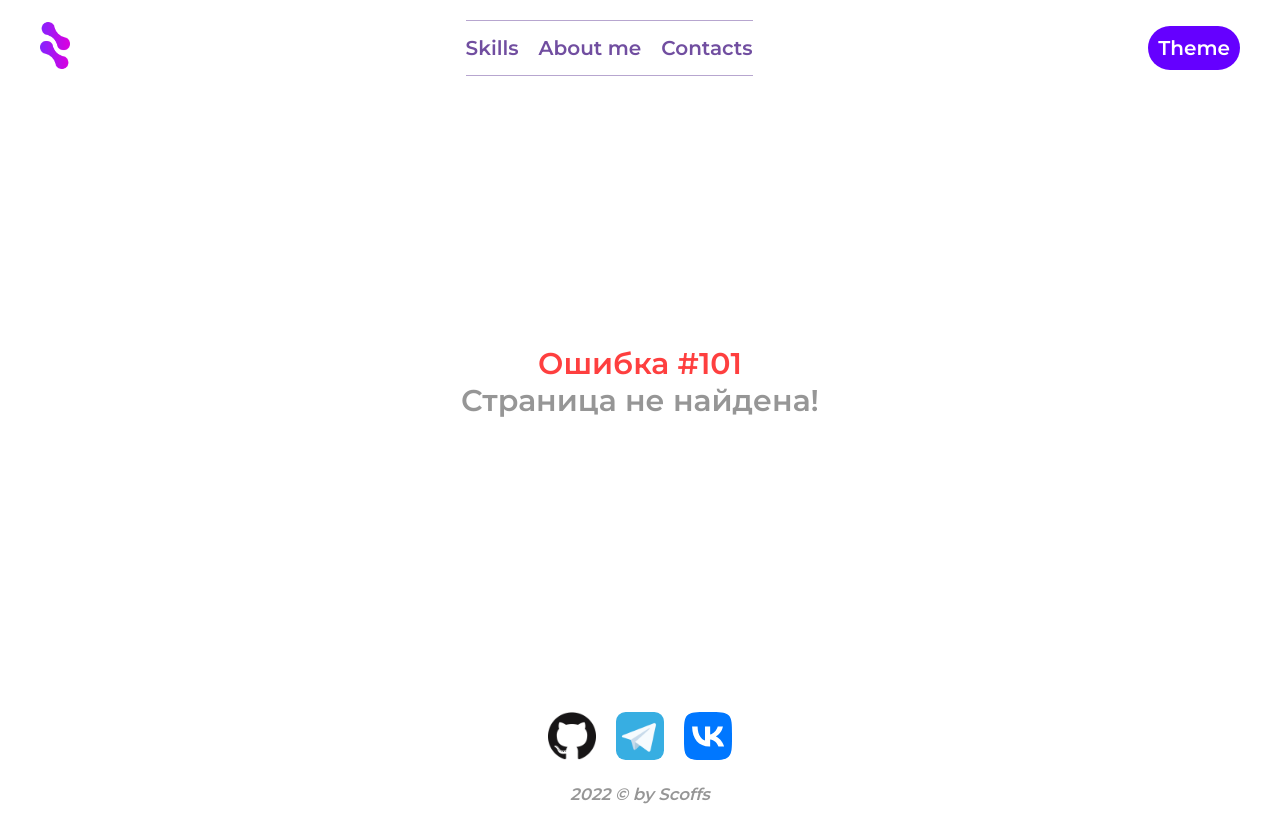
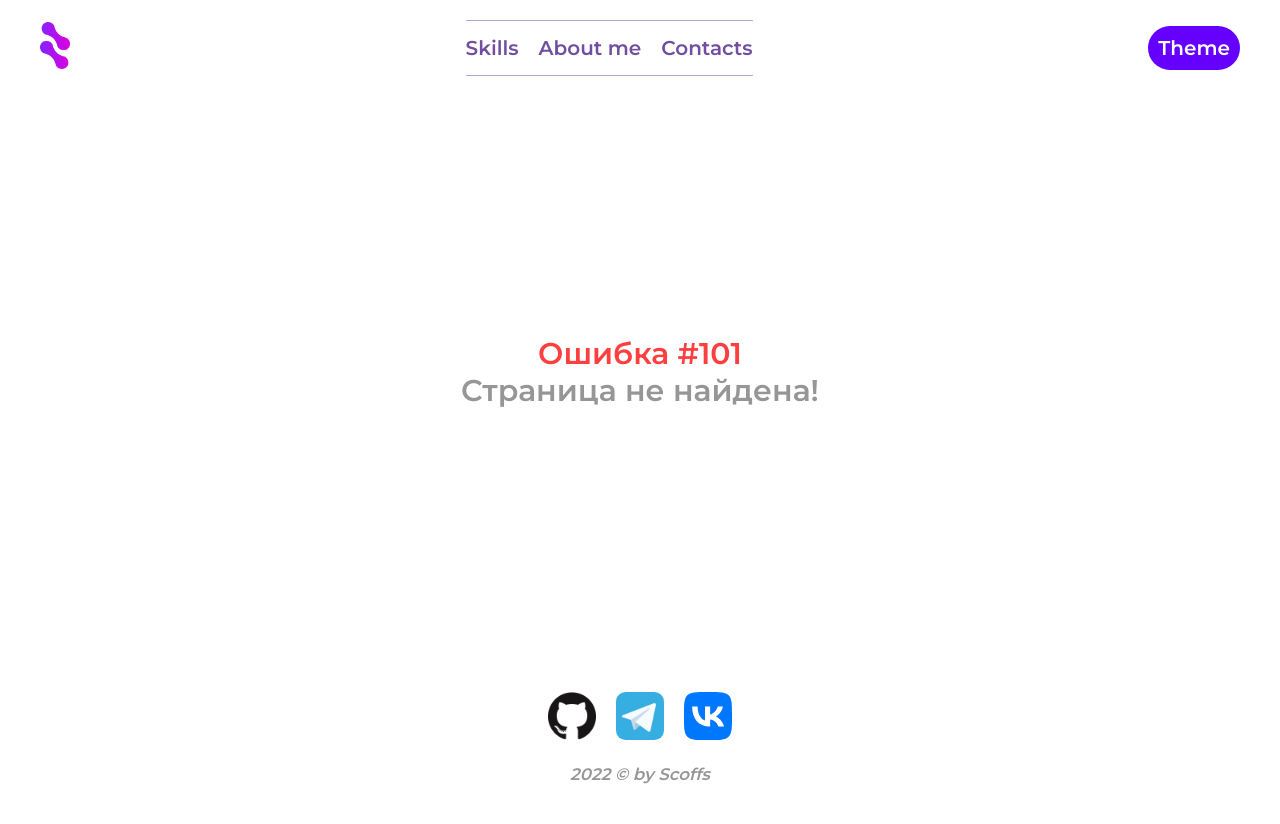
Before and after one commit to scffs/dev, a plain HTML site: page error.html in a window 1280 px wide. Drawn offline with Linux system fonts and the light colour scheme.

Commit message:
some fixes

```diff
--- a/assets/css/reset.css
+++ b/assets/css/reset.css
@@ -15,7 +15,6 @@ time, mark, audio, video {
     padding: 0;
     border: 0;
     font-size: 100%;
-    font: inherit;
     vertical-align: baseline;
 }
 /* HTML5 display-role reset for older browsers */
@@ -35,7 +34,7 @@ blockquote, q {
 blockquote:before, blockquote:after,
 q:before, q:after {
     content: '';
-    content: none;
+
 }
 table {
     border-collapse: collapse;
--- a/assets/css/style.css
+++ b/assets/css/style.css
@@ -9,7 +9,6 @@ body{
     margin: 0; padding: 0;
     font-family: 'Montserrat', sans-serif;
     font-size: 20px;
-    /*overflow-x: hidden;*/
 }
 body.dark-theme{
     background-color: #19191A;
@@ -205,7 +204,7 @@ section h2{
     flex-direction: column;
     align-items: center;
     justify-content: center;
-    height: calc(100vh - 200px);
+    height: calc(100vh - 220px);
     min-height: 300px;
 }
 
```
Also changed, not shown: index.html (+0 -1 lines).
